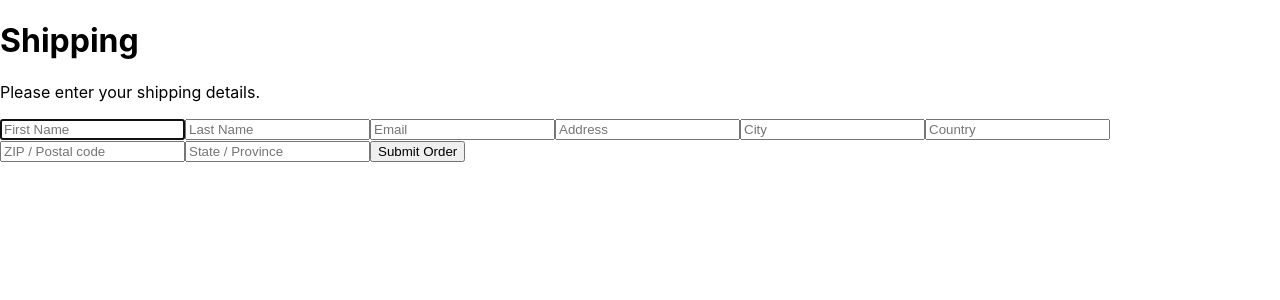
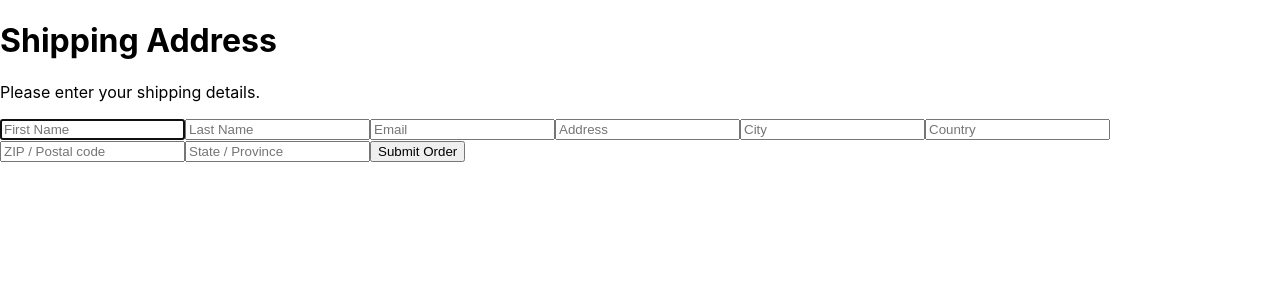
Before and after one commit to TroyWarez/basic-site, a React (Vite) app: page / in a window 1280 px wide. Shown: the top 300 px of the page. Built offline with nearby package versions, Linux system fonts and the light colour scheme.

Commit message:
small change

```diff
--- a/src/components/OrderForm.tsx
+++ b/src/components/OrderForm.tsx
@@ -3,7 +3,7 @@ import RegionalInput from './RegionalInput';
 const OrderForm = () => {
     return (
         <>
-            <h1>Shipping</h1>
+            <h1>Shipping Address</h1>
             <p>Please enter your shipping details.</p>
             <form action="" method="get" className="form-example">
                 <input type="text" name="name" id="firstname" placeholder="First Name" maxLength={50} autoFocus={true} required />
```
